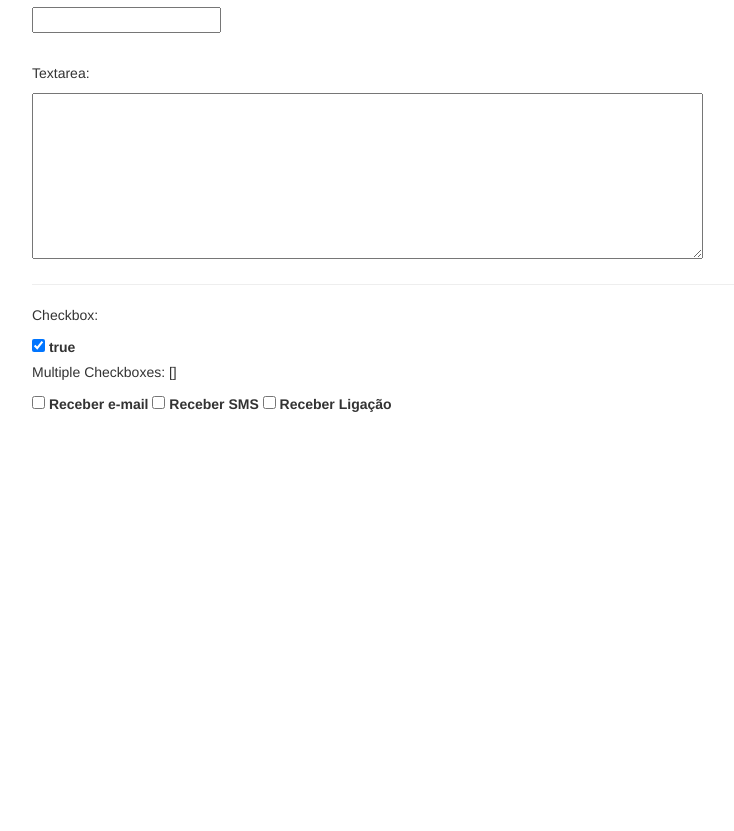
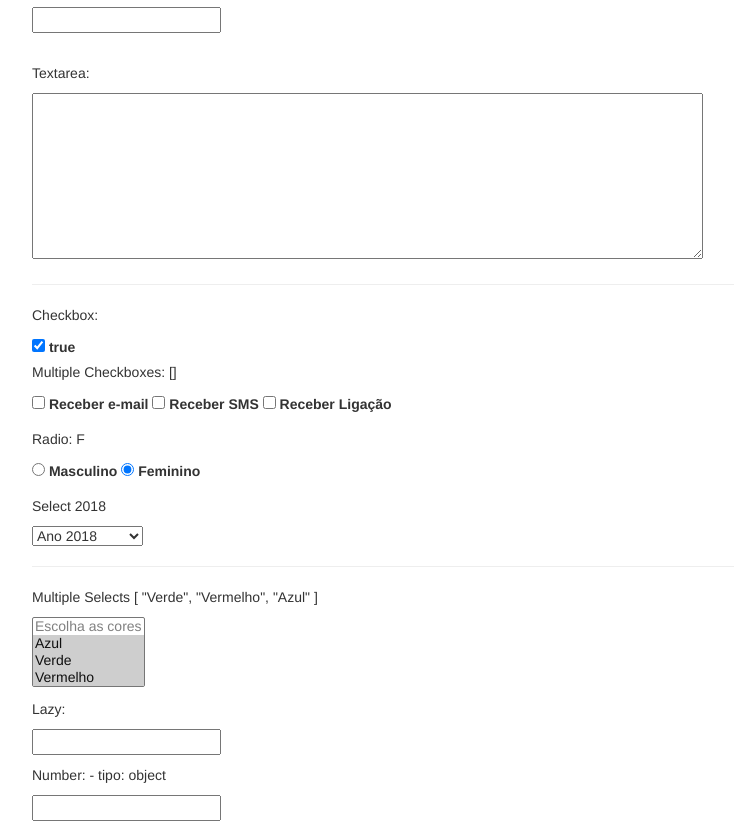
Before and after one commit to pydawan/introducao-vuejs2, a plain HTML site: page exemplos2/index.html in a window 1280 px wide. Shown: the part 86-917 px from the top of the page, without its empty margins (38-772 px from the left). Before the commit the page ends 800 px from the top, so only its background shows below. Drawn offline with nearby package versions, Linux system fonts and the light colour scheme.

Commit message:
Adicionados exemplos de manipulação de componentes de formulário.

```diff
--- a/exemplos2/index.html
+++ b/exemplos2/index.html
@@ -41,6 +41,46 @@
                         <input type="checkbox" id="receberTel" value="tel" v-model="notificacoes">
                         <label for="receberTel">Receber Ligação</label>
                     </p>
+
+                    <p>Radio: {{ sexo }}</p>
+                    <p>
+                        <input type="radio" id="masculino" value="M" v-model="sexo">
+                        <label for="masculino">Masculino</label>
+                        <input type="radio" id="feminino" value="F" v-model="sexo">
+                        <label for="masculino">Feminino</label>
+                    </p>
+
+                    <p>Select {{ ano }}</p>
+                    <p>
+                        <select v-model="ano">
+                            <option disabled value="">Escolha o ano</option>
+                            <option value="2017">Ano 2017</option>
+                            <option value="2018">Ano 2018</option>
+                            <option value="2019">Ano 2019</option>
+                        </select>
+                    </p>
+
+                    <hr>
+
+                    <p>Multiple Selects {{ cores }}</p>
+                    <p>
+                        <select multiple v-model="cores">
+                            <option disabled value="">Escolha as cores</option>
+                            <option>Azul</option>
+                            <option>Verde</option>
+                            <option>Vermelho</option>
+                        </select>
+                    </p>
+
+                    <p>Lazy: {{ busca }}</p>
+                    <p>
+                        <input type="text" v-model.lazy="busca">
+                    </p>
+
+                    <p>Number: {{ idade }} - tipo: {{ typeof idade }}</p>
+                    <p>
+                        <input type="number" v-model.number="idade">
+                    </p>
                 </div>
             </div>
         </div>
@@ -61,7 +101,12 @@
                 texto: '',
                 textarea: '',
                 termos: true,
-                notificacoes: []
+                notificacoes: [],
+                sexo: 'F',
+                ano: 2018,
+                cores: ['Verde', 'Vermelho', 'Azul'],
+                busca: '',
+                idade: null
             }
         });
     </script>
```
